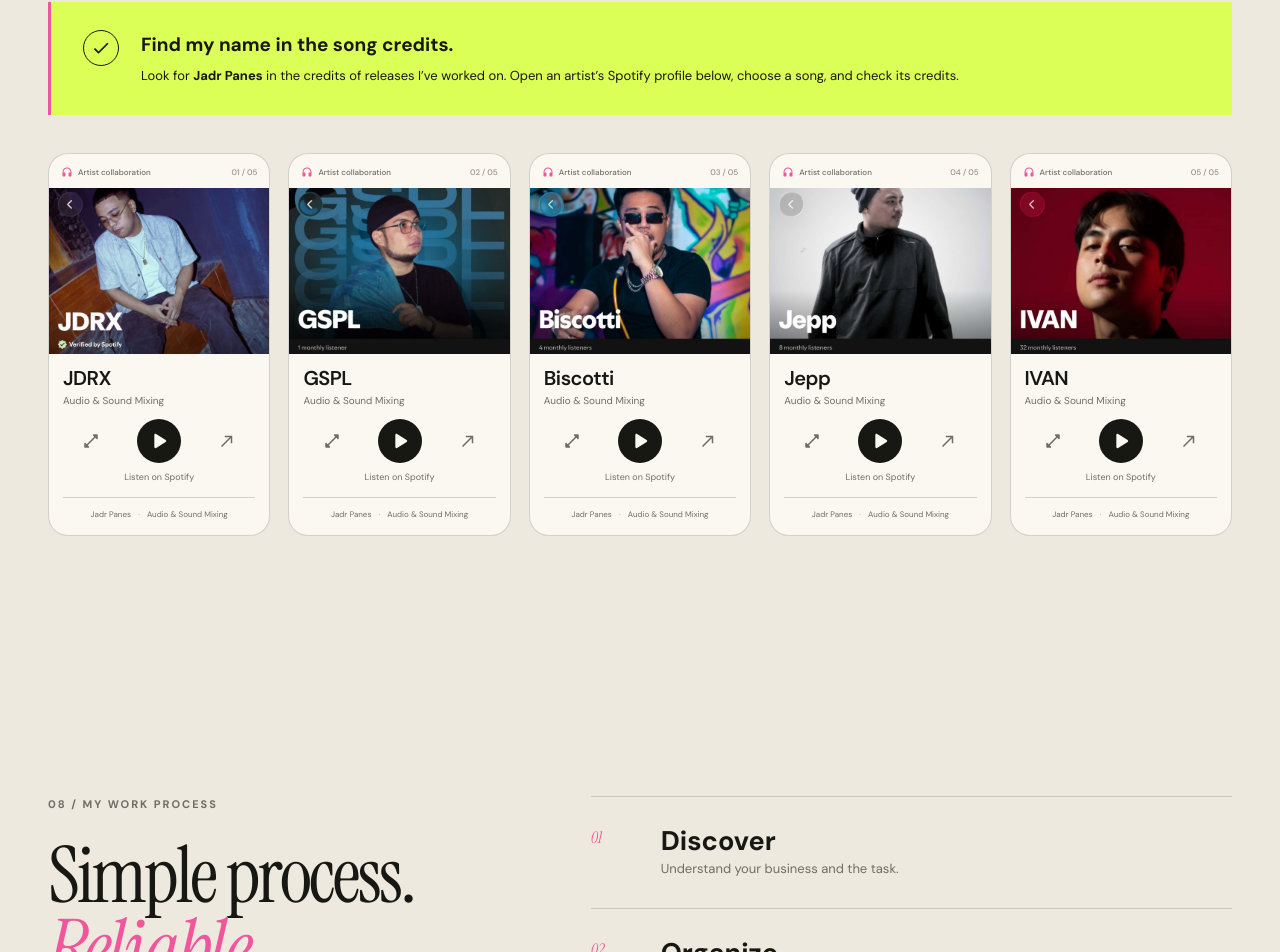
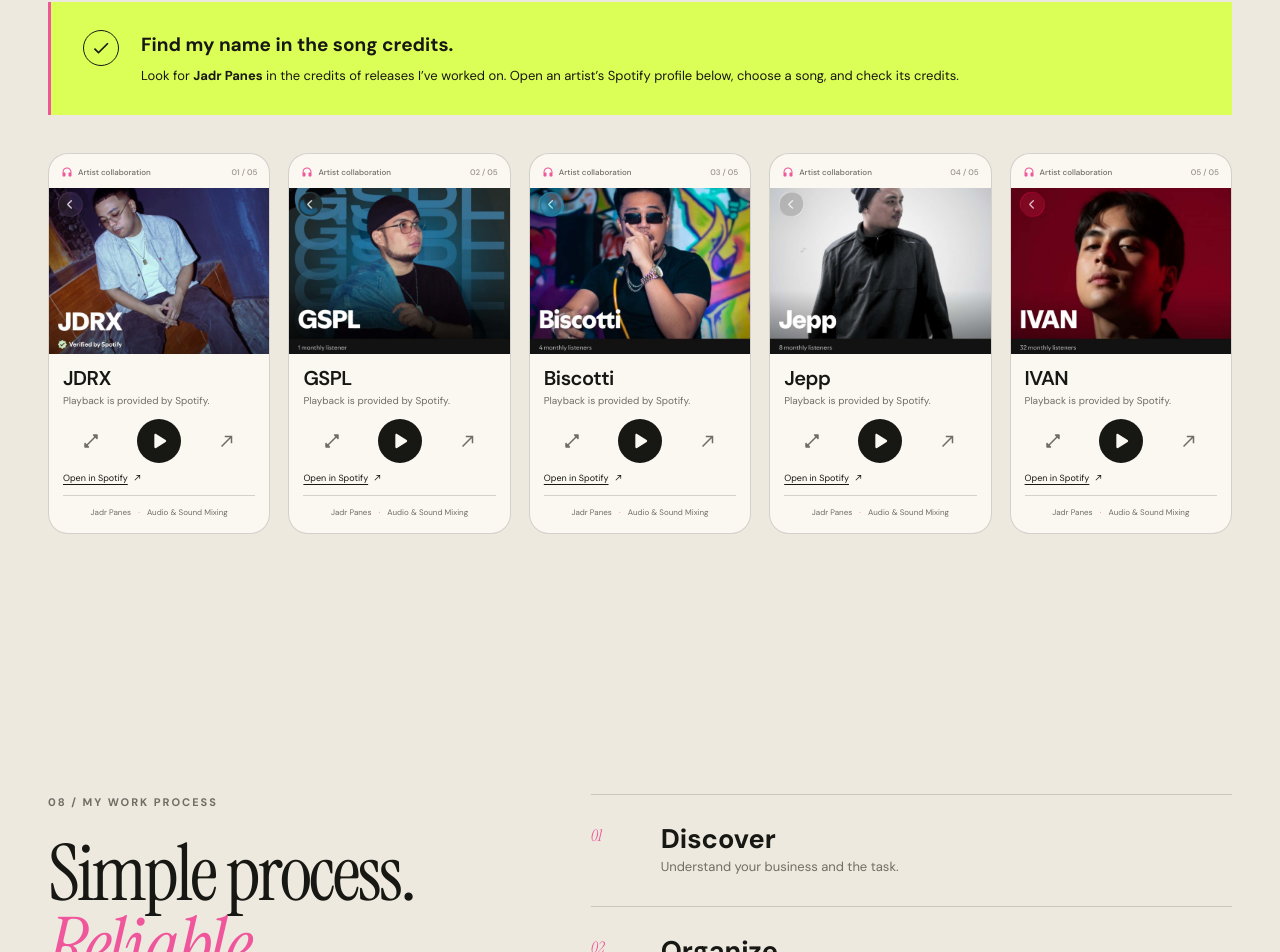
Before and after one commit to Zumi16/client-jadr-portfolio, a React (Vite) app: page / in a window 1280 px wide. Shown: the part 7734-8686 px from the top of the page. Built offline with nearby package versions, Linux system fonts and the light colour scheme.

Commit message:
refactor: replace SpotifyPlayerDialog with inline audio player for improved user experience

```diff
--- a/src/App.jsx
+++ b/src/App.jsx
@@ -491,42 +491,20 @@
   );
 }
 
-function SpotifyPlayerDialog({ artist, onClose }) {
-  const dialogRef = useRef(null);
-
-  useEffect(() => {
-    const dialog = dialogRef.current;
-    const previousFocus = document.activeElement;
-    dialog.showModal();
-    document.body.classList.add("lightbox-open");
-    return () => {
-      dialog.close();
-      document.body.classList.remove("lightbox-open");
-      previousFocus?.focus();
-    };
-  }, []);
-
-  function handleBackdropClick(event) {
-    if (event.target !== event.currentTarget) return;
-    const bounds = event.currentTarget.getBoundingClientRect();
-    if (event.clientX < bounds.left || event.clientX > bounds.right || event.clientY < bounds.top || event.clientY > bounds.bottom) onClose();
-  }
-
-  return createPortal(
-    <dialog ref={dialogRef} className="music-player-dialog" aria-labelledby="music-player-title" onCancel={(event) => { event.preventDefault(); onClose(); }} onClick={handleBackdropClick}>
-      <button type="button" className="music-player-close" onClick={onClose} aria-label="Close music player" autoFocus><CloseIcon className="ui-icon" /></button>
-      <p className="music-player-label"><HeadphonesRoundedIcon className="ui-icon" /> Artist spotlight</p>
-      <h3 id="music-player-title">Listen to {artist.name}</h3>
-      <iframe src={`https://open.spotify.com/embed/artist/${artist.spotifyId}`} title={`${artist.name} Spotify music player`} width="100%" height="352" allow="autoplay; clipboard-write; encrypted-media; fullscreen; picture-in-picture" allowFullScreen />
-      <p className="music-player-note">Playback is provided by Spotify. <a href={`https://open.spotify.com/artist/${artist.spotifyId}`} target="_blank" rel="noopener noreferrer">Open in Spotify <NorthEastIcon className="ui-icon" /></a></p>
-    </dialog>,
-    document.body,
-  );
-}
-
 function AudioPortfolio() {
   const [activeArtist, setActiveArtist] = useState(null);
   const [playingArtist, setPlayingArtist] = useState(null);
+  const playButtonRefs = useRef([]);
+  const inlineCloseRef = useRef(null);
+
+  useEffect(() => {
+    if (playingArtist) inlineCloseRef.current?.focus();
+  }, [playingArtist]);
+
+  function closeInlinePlayer(index) {
+    setPlayingArtist(null);
+    window.requestAnimationFrame(() => playButtonRefs.current[index]?.focus());
+  }
 
   return (
     <section className="audio-mixing section-cream" id="audio-mixing" aria-labelledby="audio-title">
@@ -534,27 +512,36 @@
         <SectionHeading number="07B / Audio Portfolio" title="Audio Mixing" emphasis="Portfolio" text="As an Audio & Sound Mixing Engineer, these are the artists I’ve worked with in the past. Explore their music on Spotify." headingId="audio-title" className="audio-intro-heading" />
         <div className="audio-credits reveal"><span className="credits-icon" aria-hidden="true"><CheckIcon className="ui-icon" /></span><div><h3>Find my name in the song credits.</h3><p>Look for <strong>Jadr Panes</strong> in the credits of releases I’ve worked on. Open an artist’s Spotify profile below, choose a song, and check its credits.</p></div></div>
         <div className="artist-grid">
-          {audioArtists.map((artist, index) => (
-            <article className="artist-card reveal" key={artist.name}>
-              <div className="artist-player-label"><span><HeadphonesRoundedIcon className="ui-icon" /> Artist collaboration</span><span>{String(index + 1).padStart(2, "0")} / 05</span></div>
+          {audioArtists.map((artist, index) => {
+            const isPlaying = playingArtist?.spotifyId === artist.spotifyId;
+            return (
+              <figure className="artist-item reveal" key={artist.name}>
+                <article className="artist-card">
+                  <div className="artist-player-label"><span><HeadphonesRoundedIcon className="ui-icon" /> Artist collaboration</span><span style={{ visibility: isPlaying ? "hidden" : undefined }}>{String(index + 1).padStart(2, "0")} / 05</span>{isPlaying && <button ref={inlineCloseRef} type="button" className="artist-inline-close" onClick={() => closeInlinePlayer(index)} aria-label={`Back to ${artist.name} artwork`} title="Back to artwork"><CloseIcon className="ui-icon" /></button>}</div>
+                  <div className="artist-player-surface" id={`artist-player-${artist.spotifyId}`}>
+                    <div className="artist-player-front" aria-hidden={isPlaying} inert={isPlaying}>
                       <button type="button" className="artist-image-button" onClick={() => setActiveArtist(artist)} aria-label={`Enlarge ${artist.name} artist image`}>
                         <img src={artist.src} alt={artist.alt} loading="lazy" />
                         <span className="zoom-hint" aria-hidden="true">View <NorthEastIcon className="ui-icon" /></span>
                       </button>
-              <div className="artist-copy"><h3>{artist.name}</h3><p>Audio & Sound Mixing</p></div>
+                      <div className="artist-copy"><h3>{artist.name}</h3><p>Playback is provided by Spotify. </p></div>
                       <div className="artist-player-controls">
                         <button type="button" className="artist-secondary-control" onClick={() => setActiveArtist(artist)} aria-label={`View ${artist.name} artwork`} title="View artwork"><OpenInFullRoundedIcon className="ui-icon" /></button>
-                <button type="button" className="artist-play-control" onClick={() => setPlayingArtist(artist)} aria-label={`Open ${artist.name} Spotify player`} title={`Listen to ${artist.name}`}><PlayArrowRoundedIcon className="ui-icon" /></button>
+                        <button ref={(button) => { playButtonRefs.current[index] = button; }} type="button" className="artist-play-control" onClick={() => setPlayingArtist(artist)} aria-label={`Play ${artist.name} inline on Spotify`} aria-controls={`artist-player-${artist.spotifyId}`} aria-expanded={isPlaying} title={`Listen to ${artist.name}`}><PlayArrowRoundedIcon className="ui-icon" /></button>
                         <a className="artist-secondary-control" href={`https://open.spotify.com/artist/${artist.spotifyId}`} target="_blank" rel="noopener noreferrer" aria-label={`Open ${artist.name} on Spotify (opens in a new tab)`} title="Open in Spotify"><NorthEastIcon className="ui-icon" /></a>
                       </div>
-              <button type="button" className="artist-listen-label" onClick={() => setPlayingArtist(artist)}>Listen on Spotify</button>
+                    </div>
+                    {isPlaying && <iframe className="artist-inline-player" src={`https://open.spotify.com/embed/artist/${artist.spotifyId}`} title={`${artist.name} Spotify music player`} width="100%" height="352" allow="autoplay; clipboard-write; encrypted-media; fullscreen; picture-in-picture" allowFullScreen />}
+                  </div>
+                  <p className="music-player-note"><a href={`https://open.spotify.com/artist/${artist.spotifyId}`} target="_blank" rel="noopener noreferrer">Open in Spotify <NorthEastIcon className="ui-icon" /></a></p>
                   <p className="artist-mixing-credit">Jadr Panes <span aria-hidden="true">·</span> Audio & Sound Mixing</p>
                 </article>
-          ))}
+              </figure>
+            );
+          })}
         </div>
       </div>
       {activeArtist && <ImageLightbox image={activeArtist} onClose={() => setActiveArtist(null)} />}
-      {playingArtist && <SpotifyPlayerDialog artist={playingArtist} onClose={() => setPlayingArtist(null)} />}
     </section>
   );
 }
--- a/src/styles.css
+++ b/src/styles.css
@@ -241,13 +241,14 @@
 .audio-credits h3 { margin: 0 0 5px; font-size: 19px; }
 .audio-credits p { max-width: 840px; margin: 0; font-size: 13px; }
 .artist-grid { display: grid; grid-template-columns: repeat(5, minmax(0, 1fr)); gap: 18px; }
+.artist-item { width: 100%; min-width: 0; max-width: 242px; margin: 0; justify-self: center; }
 .artist-card { width: 100%; min-width: 0; max-width: 242px; justify-self: center; padding: 0; overflow: hidden; border: 1px solid var(--line); border-radius: 20px; background: var(--paper); }
-.artist-player-label { display: flex; align-items: center; justify-content: space-between; gap: 5px; margin-bottom: 10px; padding: 12px 12px 0; color: var(--muted); font-size: 8px; font-weight: 500; }
+.artist-player-label { position: relative; display: flex; align-items: center; justify-content: space-between; gap: 5px; margin-bottom: 10px; padding: 12px 12px 0; color: var(--muted); font-size: 8px; font-weight: 500; }
 .artist-player-label > span:first-child { display: inline-flex; align-items: center; gap: 5px; }
 .artist-player-label .ui-icon { color: var(--pink); font-size: 12px; }
 .artist-player-label > span:last-child { color: #969188; font-variant-numeric: tabular-nums; }
 .artist-image-button { position: relative; display: block; width: 100%; aspect-ratio: 4 / 3; margin: 0; padding: 0; overflow: hidden; border: 0; border-radius: 0; background: var(--paper); cursor: zoom-in; }
-.artist-image-button img { width: 100%; height: 100%; object-fit: cover; object-position: center top; }
+.artist-image-button img { width: 100%; height: 100%; object-fit: cover; object-position: 50% 0%; }
 .artist-image-button:hover .zoom-hint, .artist-image-button:focus-visible .zoom-hint { opacity: 1; transform: none; }
 .artist-copy { padding: 12px 14px 0; }
 .artist-copy h3 { margin: 0; font-family: var(--sans); font-size: 20px; font-weight: 600; letter-spacing: -.025em; line-height: 1.2; }
@@ -258,18 +259,15 @@
 .artist-play-control { display: grid; place-items: center; flex: 0 0 44px; width: 44px; height: 44px; padding: 0; border: 0; border-radius: 50%; background: var(--ink); color: var(--paper); cursor: pointer; transition: background .2s, color .2s, transform .2s; }
 .artist-play-control .ui-icon { font-size: 28px; }
 .artist-play-control:hover { transform: scale(1.04); background: var(--pink); color: var(--ink); }
-.artist-listen-label { display: block; margin: 4px auto 0; padding: 3px 5px; border: 0; background: none; color: var(--muted); font-size: 9px; cursor: pointer; }
-.artist-listen-label:hover { color: var(--ink); }
 .artist-mixing-credit { margin: 10px 14px 14px; padding-top: 10px; border-top: 1px solid var(--line); color: var(--muted); text-align: center; font-size: 8px; }
 .artist-mixing-credit span { margin-inline: 5px; color: var(--pink); }
-.music-player-dialog { width: min(440px, calc(100% - 32px)); max-height: calc(100dvh - 40px); margin: auto; padding: 28px; overflow-y: auto; border: 1px solid rgba(255,255,255,.6); border-radius: 28px; background: var(--paper); color: var(--ink); box-shadow: 0 24px 80px rgba(0,0,0,.3); }
-.music-player-dialog::backdrop { background: rgba(0,0,0,.75); backdrop-filter: blur(8px); }
-.music-player-close { position: absolute; top: 14px; right: 14px; display: grid; place-items: center; width: 36px; height: 36px; padding: 0; border: 0; border-radius: 50%; background: var(--cream); font-size: 22px; cursor: pointer; }
-.music-player-label { display: flex; align-items: center; gap: 8px; margin: 4px 35px 8px 0; color: var(--muted); font-size: 10px; }
-.music-player-label .ui-icon { color: var(--pink); font-size: 16px; }
-.music-player-dialog h3 { margin: 0 30px 22px 0; font-size: 25px; letter-spacing: -.03em; }
-.music-player-dialog iframe { display: block; border: 0; border-radius: 12px; background: var(--cream); }
-.music-player-note { margin: 17px 0 0; color: var(--muted); font-size: 11px; }
+.artist-player-surface { position: relative; display: flow-root; }
+.artist-player-front { display: flow-root; }
+.artist-player-front[aria-hidden="true"] { visibility: hidden; }
+.artist-inline-player { position: absolute; inset: 0; display: block; width: 100%; height: 100%; border: 0; background: var(--paper); }
+.artist-inline-close { position: absolute; top: 1px; right: 1px; display: grid; place-items: center; width: 32px; height: 32px; padding: 0; border: 0; border-radius: 50%; background: var(--paper); color: var(--ink); cursor: pointer; }
+.artist-inline-close .ui-icon { font-size: 18px; color: var(--ink); }
+.music-player-note { margin: 8px 14px 0; color: var(--muted); font-size: 9px; line-height: 1.6; text-align: left; }
 .music-player-note a { display: inline-flex; align-items: center; gap: 5px; color: var(--ink); text-decoration: underline; text-underline-offset: 3px; }
 
 .process-grid { display: grid; grid-template-columns: .8fr 1.2fr; gap: 9vw; }
@@ -453,7 +451,6 @@
   .audio-credits { flex-direction: column; }
   .zoom-hint { opacity: 1; transform: none; }
   .lightbox { padding-inline: 12px; }
-  .music-player-dialog { padding: 22px 18px; }
   .tool-groups { grid-template-columns: 1fr; }
   .tool-groups article { min-height: auto; }
   .form-row { grid-template-columns: 1fr; gap: 0; }
```
Lines whose indentation alone changed are shown as unchanged.
